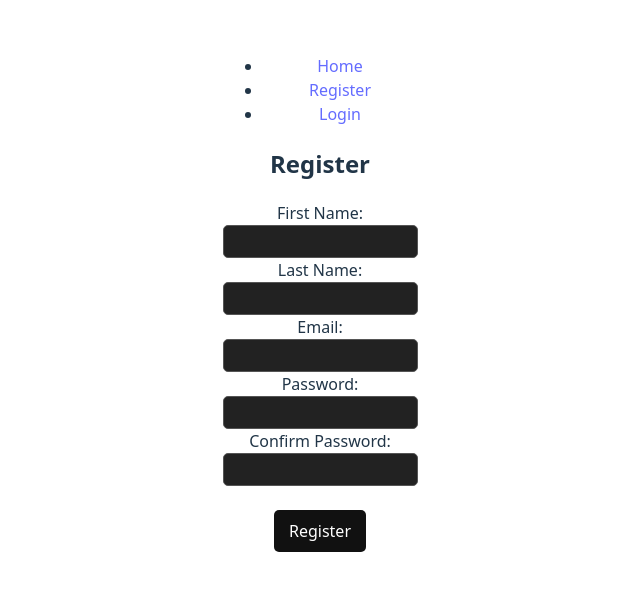
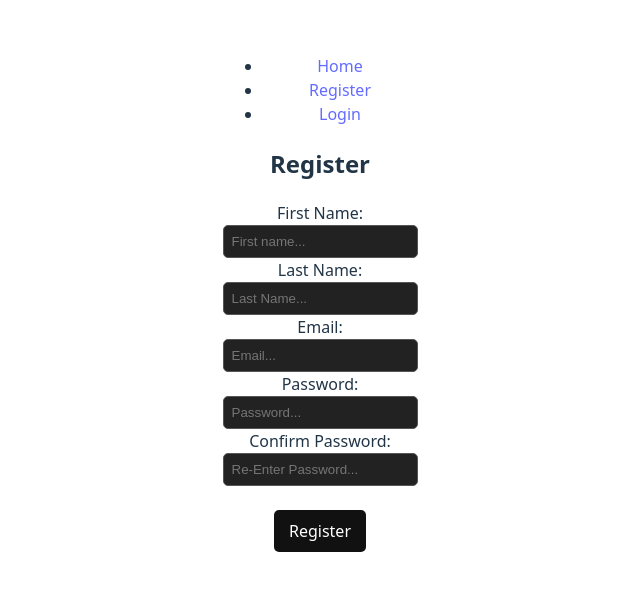
Before and after one commit to TyLou28/Application-Tracker, a React (Vite) app in the folder frontend/frontend/: page /register in a window 1280 px wide. Shown: the part 105-696 px from the top of the page, without its empty margins (320-960 px from the left). Built offline with nearby package versions, Linux system fonts and the light colour scheme.

Commit message:
added registerUser function that connects to backend

```diff
--- a/frontend/frontend/src/pages/Register.jsx
+++ b/frontend/frontend/src/pages/Register.jsx
@@ -1,8 +1,6 @@
 import React, { use, useState } from "react";
 
 export default function Register() {
-
-    const [isLoading, setIsLoading] = useState(false);
 
     const [formData, setFormData] = useState({
         first_name: "",
@@ -11,27 +9,67 @@ export default function Register() {
         password1: "",
         password2: "",
     });
+
+    const [isLoading, setIsLoading] = useState(false);
+    const [successMsg, setSuccessMsg] = useState(null);
+    const [errorMsg, setErrorMsg] = useState(null);
+
+    const registerUser = async (e) => {
+        e.preventDefault();
+        if(isLoading) {
+            return
+        }
+        const userData = { ...formData };
+        setIsLoading(true);
+        try {
+            const response =  await fetch("http://localhost:8000/users/register", {
+                method: "POST",
+                headers: {
+                    "Content-Type": "application/json"
+                },
+                body: JSON.stringify(userData),
+            });
+            const data = await response.json();
+            setFormData({
+                first_name: "",
+                last_name: "",
+                email: "",
+                password1: "",
+                password2: "",
+            });
+            setSuccessMsg("Registration Successful")
+        } catch (err) {
+            console.log(err)
+        }
+
+    };
+
     return (
         <div>
             <h2> Register </h2>
             <form>
                 <label>First Name:</label><br/>
                 <input type="text" name="first_name" value={formData.first_name}
-                onChange={(e) => setFormData(e.target.value)}></input><br />
+                placeholder="First name..."
+                onChange={(e) => setFormData({ ...formData, [e.target.name]: e.target.value })}></input><br />
                 <label>Last Name:</label><br/>
                 <input type="text" name="last_name" value={formData.last_name}
-                onChange={(e) => setFormData(e.target.value)}></input><br />
+                placeholder="Last Name..."
+                onChange={(e) => setFormData({ ...formData, [e.target.name]: e.target.value })}></input><br />
                 <label>Email:</label><br/>
                 <input type="email" name="email" value={formData.email}
-                onChange={(e) => setFormData(e.target.value)}></input><br />
+                placeholder="Email..."
+                onChange={(e) => setFormData({ ...formData, [e.target.name]: e.target.value })}></input><br />
                 <label>Password:</label><br/>
                 <input type="password" name="password1" value={formData.password1}
-                onChange={(e) => setFormData(e.target.value)}></input><br />
+                placeholder="Password..."
+                onChange={(e) => setFormData({ ...formData, [e.target.name]: e.target.value })}></input><br />
                 <label>Confirm Password:</label><br/>
                 <input type="password" name="password2" value={formData.password2}
-                onChange={(e) => setFormData(e.target.value)}></input><br />
+                placeholder="Re-Enter Password..."
+                onChange={(e) => setFormData({ ...formData, [e.target.name]: e.target.value })}></input><br />
                 <br />
-                <button type="submit" disabled={isLoading}>Register</button><br />
+                <button type="submit" disabled={isLoading} onClick={registerUser}>Register</button><br />
             </form>
         </div>
     )
```
